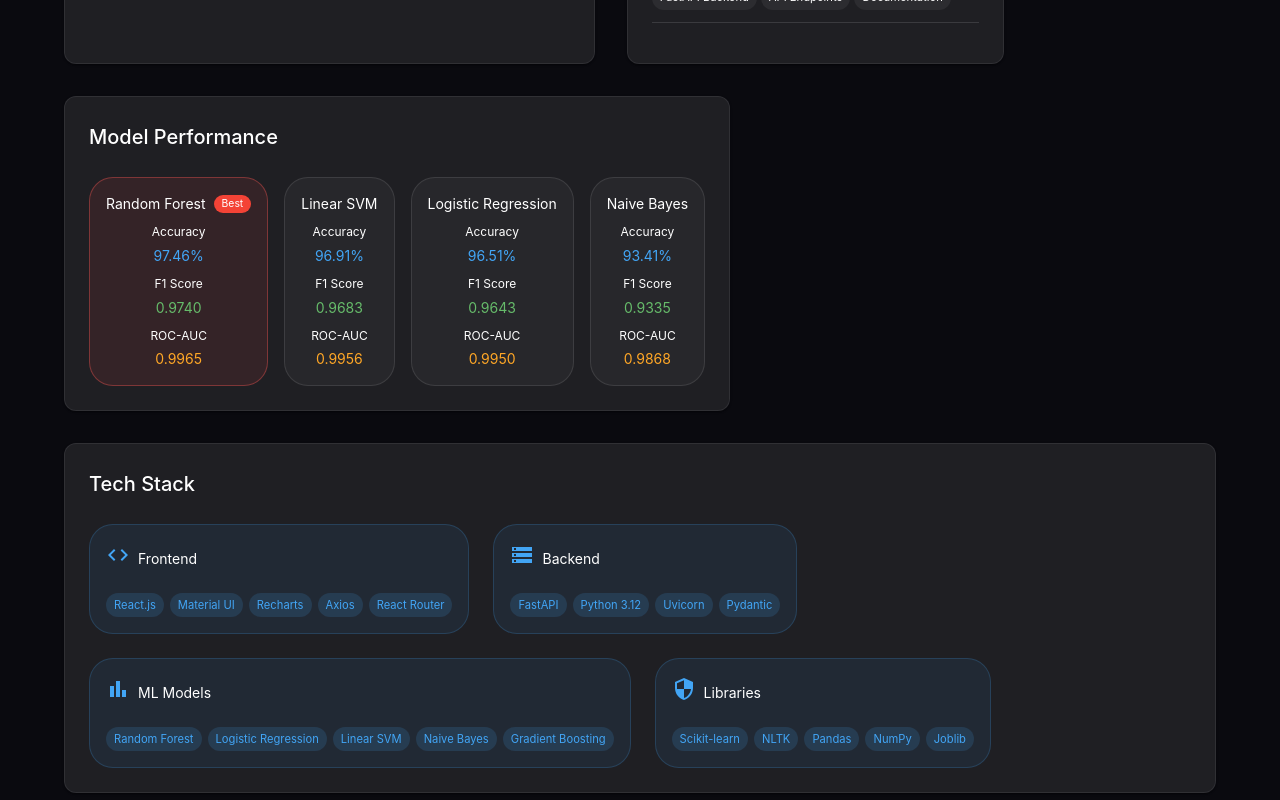
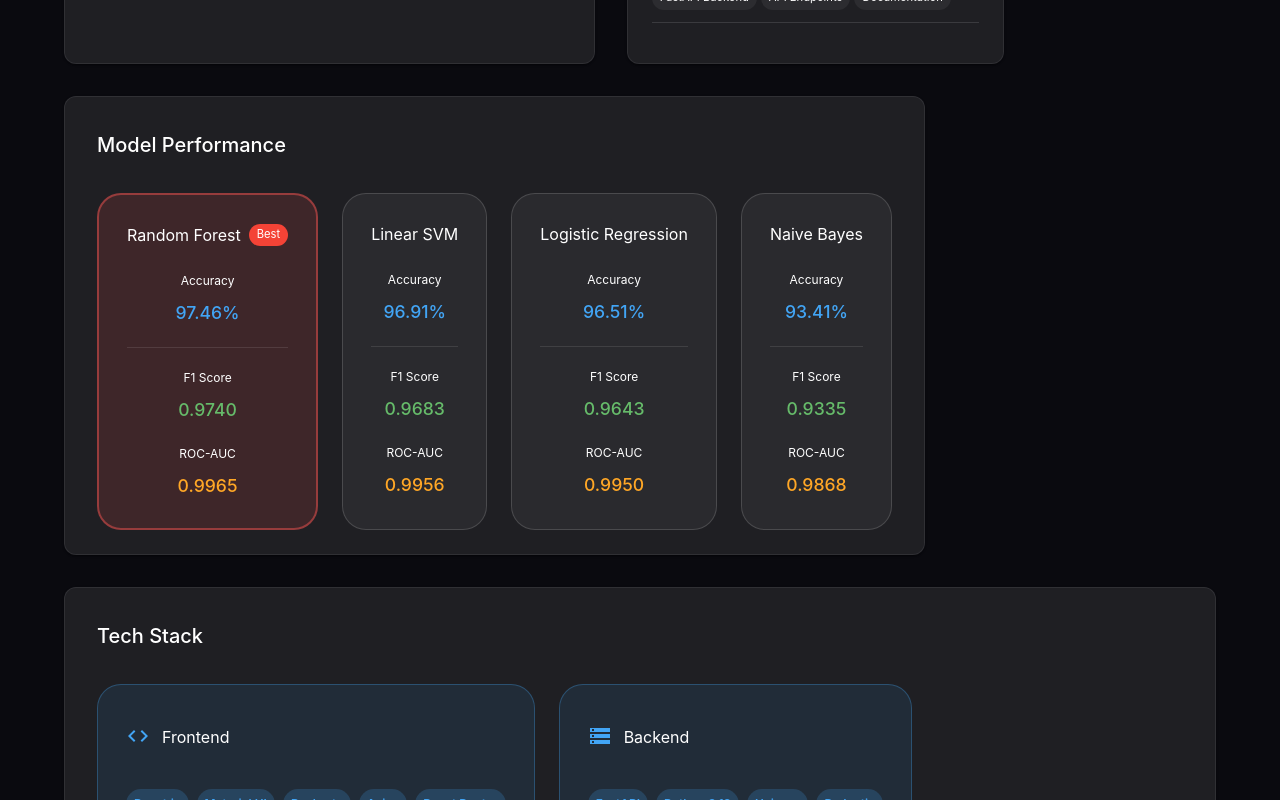
Before and after one commit to j23039278-netizen/COS30049_Group5, a React (Vite) app in the folder frontend/: page /about in a window 1280 px wide. Shown: the part 600-1400 px from the top of the page. Built offline with nearby package versions, Linux system fonts and the light colour scheme.

Commit message:
Fix error

```diff
--- a/frontend/src/pages/About.jsx
+++ b/frontend/src/pages/About.jsx
@@ -88,24 +88,30 @@ export default function About() {
           </Grid>
 
           {/* Model Performance */}
-          <Grid item xs={12} md={12}>
+          <Grid item xs={12}>
             <Card sx={{ bgcolor: "rgba(255,255,255,0.04)", border: "1px solid rgba(255,255,255,0.08)" }}>
-              <CardContent sx={{ p: 3 }}>
-                <Typography variant="h6" fontWeight={700} sx={{ mb: 3 }}>Model Performance</Typography>
-                <Grid container spacing={2}>
+              <CardContent sx={{ p: 4 }}>
+                <Typography variant="h6" fontWeight={700} sx={{ mb: 4 }}>Model Performance</Typography>
+                <Grid container spacing={3}>
                   {modelPerf.map((m) => (
                     <Grid item xs={12} sm={6} md={3} key={m.name}>
-                      <Box sx={{ p: 2, borderRadius: 2, bgcolor: m.best ? "rgba(239,83,80,0.1)" : "rgba(255,255,255,0.04)", border: m.best ? "1px solid rgba(239,83,80,0.4)" : "1px solid rgba(255,255,255,0.1)", textAlign: "center" }}>
-                        <Box sx={{ display: "flex", alignItems: "center", justifyContent: "center", gap: 1, mb: 1 }}>
-                          <Typography variant="body2" fontWeight={700}>{m.name}</Typography>
-                          {m.best && <Chip label="Best" size="small" color="error" sx={{ height: 18, fontSize: "0.65rem" }} />}
+                      <Box sx={{ p: 3.5, borderRadius: 2, bgcolor: m.best ? "rgba(239,83,80,0.15)" : "rgba(255,255,255,0.05)", border: m.best ? "2px solid rgba(239,83,80,0.5)" : "1px solid rgba(255,255,255,0.15)", textAlign: "center", height: "100%" }}>
+                        <Box sx={{ display: "flex", alignItems: "center", justifyContent: "center", gap: 1, mb: 3 }}>
+                          <Typography variant="body1" fontWeight={700}>{m.name}</Typography>
+                          {m.best && <Chip label="Best" size="small" color="error" sx={{ height: 22, fontSize: "0.7rem" }} />}
                         </Box>
-                        <Typography variant="caption" color="grey.400" sx={{ display: "block", mb: 0.5 }}>Accuracy</Typography>
-                        <Typography variant="body2" fontWeight={700} sx={{ color: "#42a5f5", mb: 1 }}>{m.accuracy}</Typography>
-                        <Typography variant="caption" color="grey.400" sx={{ display: "block", mb: 0.5 }}>F1 Score</Typography>
-                        <Typography variant="body2" fontWeight={700} sx={{ color: "#66bb6a", mb: 1 }}>{m.f1}</Typography>
-                        <Typography variant="caption" color="grey.400" sx={{ display: "block", mb: 0.5 }}>ROC-AUC</Typography>
-                        <Typography variant="body2" fontWeight={700} sx={{ color: "#ffa726" }}>{m.roc}</Typography>
+                        <Box sx={{ mb: 2.5, pb: 2.5, borderBottom: "1px solid rgba(255,255,255,0.1)" }}>
+                          <Typography variant="caption" color="grey.400" sx={{ display: "block", mb: 1, fontSize: "0.75rem" }}>Accuracy</Typography>
+                          <Typography variant="h6" fontWeight={800} sx={{ color: "#42a5f5", fontSize: "1.1rem" }}>{m.accuracy}</Typography>
+                        </Box>
+                        <Box sx={{ mb: 2.5 }}>
+                          <Typography variant="caption" color="grey.400" sx={{ display: "block", mb: 1, fontSize: "0.75rem" }}>F1 Score</Typography>
+                          <Typography variant="h6" fontWeight={800} sx={{ color: "#66bb6a", fontSize: "1.1rem" }}>{m.f1}</Typography>
+                        </Box>
+                        <Box>
+                          <Typography variant="caption" color="grey.400" sx={{ display: "block", mb: 1, fontSize: "0.75rem" }}>ROC-AUC</Typography>
+                          <Typography variant="h6" fontWeight={800} sx={{ color: "#ffa726", fontSize: "1.1rem" }}>{m.roc}</Typography>
+                        </Box>
                       </Box>
                     </Grid>
                   ))}
@@ -115,21 +121,21 @@ export default function About() {
           </Grid>
 
           {/* Tech Stack */}
-          <Grid item xs={12} md={12}>
+          <Grid item xs={12}>
             <Card sx={{ bgcolor: "rgba(255,255,255,0.04)", border: "1px solid rgba(255,255,255,0.08)" }}>
-              <CardContent sx={{ p: 3 }}>
-                <Typography variant="h6" fontWeight={700} sx={{ mb: 3 }}>Tech Stack</Typography>
+              <CardContent sx={{ p: 4 }}>
+                <Typography variant="h6" fontWeight={700} sx={{ mb: 4 }}>Tech Stack</Typography>
                 <Grid container spacing={3}>
                   {techStack.map((t) => (
                     <Grid item xs={12} sm={6} md={3} key={t.category}>
-                      <Box sx={{ p: 2, borderRadius: 2, bgcolor: "rgba(66,165,245,0.08)", border: "1px solid rgba(66,165,245,0.2)", height: "100%" }}>
-                        <Box sx={{ display: "flex", alignItems: "center", gap: 1, mb: 2 }}>
-                          <Box sx={{ color: "#42a5f5", fontSize: "1.5rem" }}>{t.icon}</Box>
-                          <Typography variant="body2" fontWeight={700}>{t.category}</Typography>
+                      <Box sx={{ p: 3.5, borderRadius: 2, bgcolor: "rgba(66,165,245,0.1)", border: "1px solid rgba(66,165,245,0.3)", height: "100%" }}>
+                        <Box sx={{ display: "flex", alignItems: "center", gap: 1.5, mb: 3.5 }}>
+                          <Box sx={{ color: "#42a5f5", fontSize: "2rem" }}>{t.icon}</Box>
+                          <Typography variant="body1" fontWeight={700}>{t.category}</Typography>
                         </Box>
-                        <Box sx={{ display: "flex", flexWrap: "wrap", gap: 0.75 }}>
+                        <Box sx={{ display: "flex", flexWrap: "wrap", gap: 1 }}>
                           {t.items.map((item) => (
-                            <Chip key={item} label={item} size="small" sx={{ bgcolor: "rgba(66,165,245,0.15)", color: "#42a5f5", fontSize: "0.7rem", height: 24 }} />
+                            <Chip key={item} label={item} size="small" sx={{ bgcolor: "rgba(66,165,245,0.2)", color: "#42a5f5", fontSize: "0.75rem", height: 30, fontWeight: 600 }} />
                           ))}
                         </Box>
                       </Box>
--- a/frontend/src/pages/Home.jsx
+++ b/frontend/src/pages/Home.jsx
@@ -148,14 +148,14 @@ export default function Home() {
 
         {/* ── Features ── */}
         <Typography variant="h4" fontWeight={700} textAlign="center" sx={{
-          mb: 5,
+          mb: 6,
           color: isDark ? "white" : "text.primary",
           fontSize: { xs: "1.8rem", md: "2.2rem" },
         }}>
           Why <span style={{ color: "#ef5350" }}>ThreatInk</span>?
         </Typography>
 
-        <Grid container spacing={3} sx={{ pb: 10 }}>
+        <Grid container spacing={4} sx={{ pb: 10 }}>
           {features.map((f, index) => (
             <Grid item xs={12} sm={6} md={3} key={f.title} sx={{
               animation: `fadeIn 0.6s ease-in ${0.8 + index * 0.1}s both`,
@@ -169,14 +169,14 @@ export default function Home() {
                 display: "flex",
                 flexDirection: "column",
                 "&:hover": {
-                  transform: "translateY(-8px)",
-                  boxShadow: isDark ? "0 12px 24px rgba(239,83,80,0.15)" : "0 12px 24px rgba(239,83,80,0.1)",
-                  borderColor: "primary.main",
+                  transform: "translateY(-12px)",
+                  boxShadow: isDark ? "0 16px 32px rgba(239,83,80,0.2)" : "0 16px 32px rgba(239,83,80,0.15)",
+                  borderColor: "#ef5350",
                 },
               }}>
-                <CardContent sx={{ textAlign: "center", p: 3, flex: 1, display: "flex", flexDirection: "column" }}>
-                  <Box sx={{ mb: 2 }}>{f.icon}</Box>
-                  <Typography variant="h6" fontWeight={700} sx={{ mb: 1 }}>{f.title}</Typography>
+                <CardContent sx={{ textAlign: "center", p: 4, flex: 1, display: "flex", flexDirection: "column" }}>
+                  <Box sx={{ mb: 3, fontSize: "2.5rem" }}>{f.icon}</Box>
+                  <Typography variant="h6" fontWeight={700} sx={{ mb: 2 }}>{f.title}</Typography>
                   <Typography variant="body2" color={isDark ? "grey.400" : "grey.600"} sx={{ flex: 1 }}>{f.desc}</Typography>
                 </CardContent>
               </Card>
```
Also changed, not shown: frontend/src/pages/Dashboard.jsx (+39 -22 lines).
